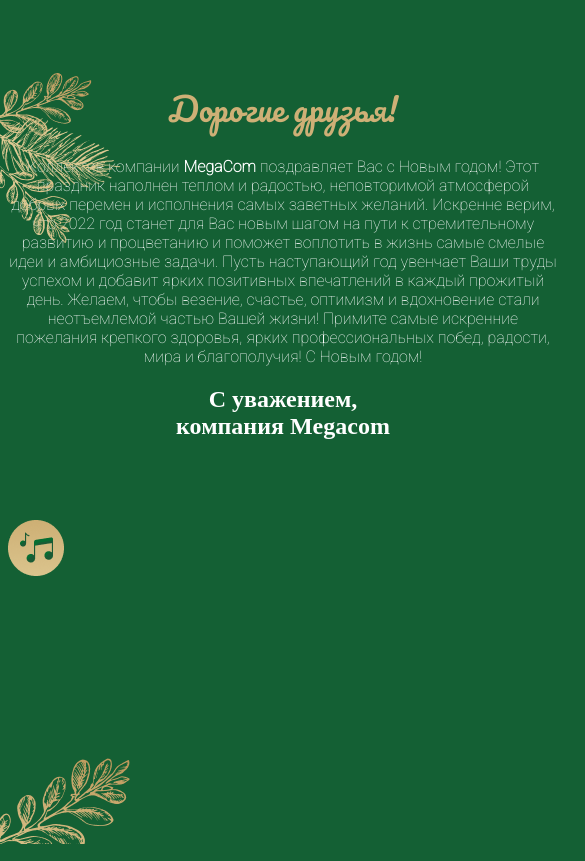
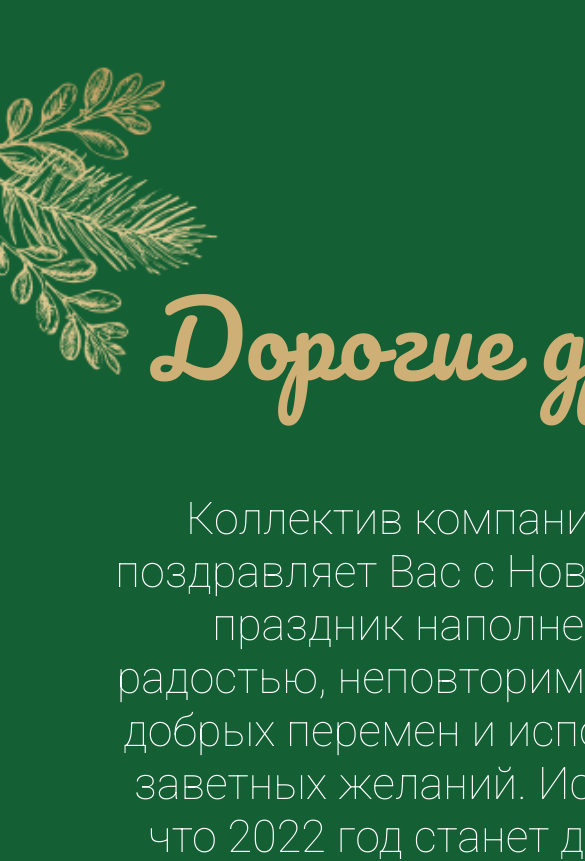
Before and after one commit to begimaiWE/new_year, a plain HTML site: page index.html in a window 390 px wide. Shown: the top 861 px of the page, 585 px wide, since content can reach past the window. Drawn offline with Linux system fonts and the light colour scheme.

Commit message:
feat:added media for mobile version

```diff
--- a/style.css
+++ b/style.css
@@ -52,3 +52,46 @@ h2{
     position: absolute;
     left: 0;
 }
+@media(max-width: 420px){
+    .new_year{
+        width: 800px;
+        margin-left: 100px;
+        margin-top: 250px;
+    }
+    h1{
+        font-size: 100px;
+
+    }
+    p{
+        font-size: 45px;
+    }
+    h2{
+        font-size: 60px;
+        font-weight: lighter;
+    }
+    .mega{
+        width: 300px;
+        position: relative;
+        top: -250px;
+        left: 350px;
+    }
+    .right,.bottom{
+        display: none;
+    }
+    .bottom_music{
+        width: 100px;
+        position: absolute;
+        top: 100px;
+        left:780px	}
+    .left{
+        width: 260px;
+        position: absolute;
+        top: -10px;
+    }
+    .center{
+        width: 250px;
+        position: relative;
+        top:	-350px;
+        left:710px;   }
+
+}
```
